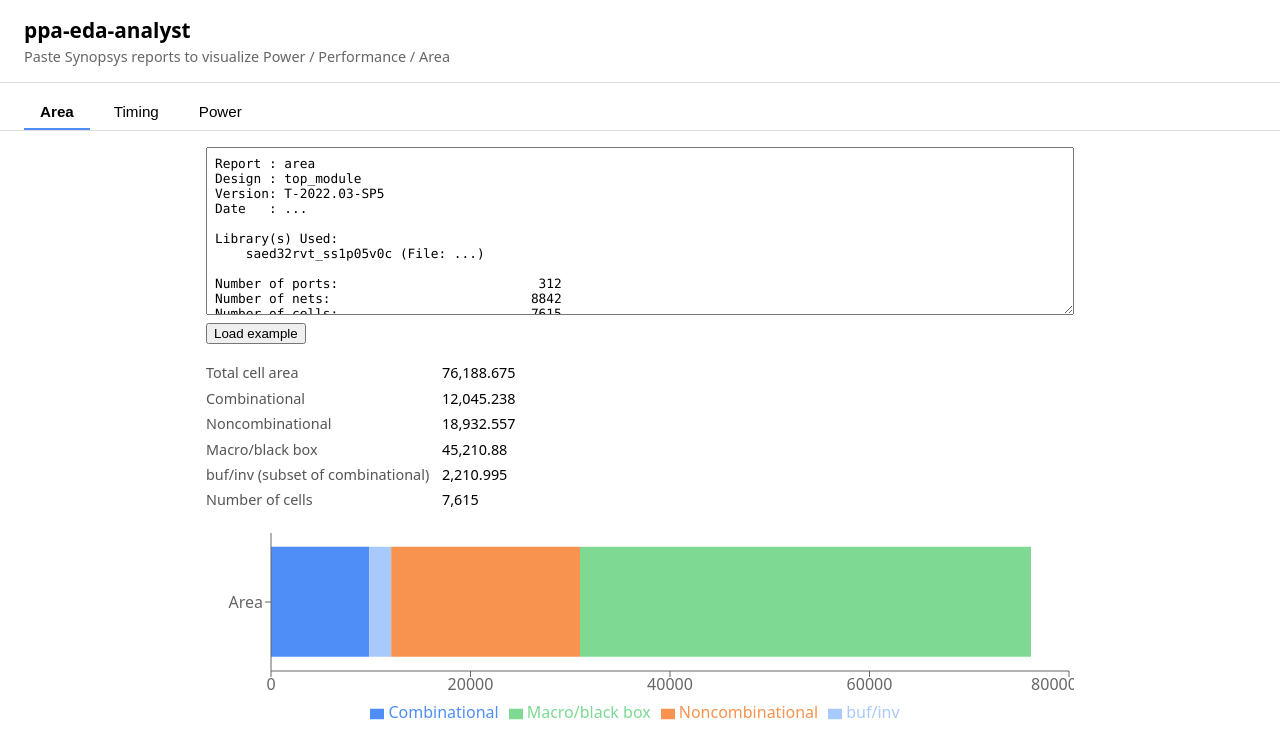
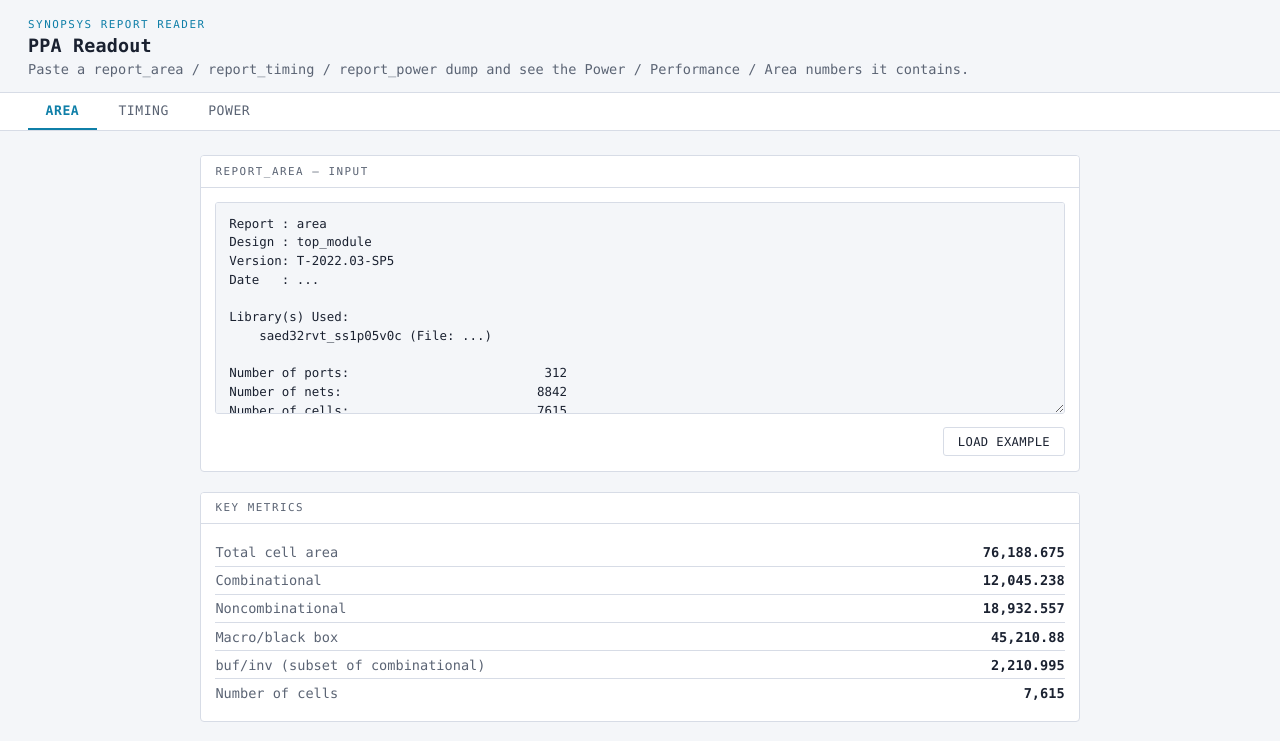
Before and after one commit to kos2001/ppa-eda-agent, a React (Vite) app in the folder dashboard/: page / in a window 1280 px wide. Shown: the top 741 px of the page. Built offline with nearby package versions, Linux system fonts and the light colour scheme.

Commit message:
Design pass: dark/light EDA-instrument aesthetic with report-panel framing

```diff
--- a/dashboard/src/App.css
+++ b/dashboard/src/App.css
@@ -2,42 +2,80 @@
   display: flex;
   flex-direction: column;
   min-height: 100vh;
-  font-family: system-ui, sans-serif;
+  font-family: var(--mono);
+  background: var(--bg);
+  color: var(--text);
 }
+
 .app__header {
-  padding: 1rem 1.5rem;
-  border-bottom: 1px solid #ddd;
+  padding: 1.1rem 1.75rem 0.9rem;
+  border-bottom: 1px solid var(--border);
 }
+
+.app__eyebrow {
+  display: block;
+  font-size: 0.68rem;
+  letter-spacing: 0.14em;
+  text-transform: uppercase;
+  color: var(--accent);
+  margin-bottom: 0.3rem;
+}
+
 .app__header h1 {
   margin: 0;
-  font-size: 1.3rem;
+  font-size: 1.15rem;
+  font-weight: 700;
+  letter-spacing: 0.01em;
+  text-wrap: balance;
 }
+
 .app__header p {
-  margin: 0.2rem 0 0;
-  color: #666;
-  font-size: 0.9rem;
+  margin: 0.3rem 0 0;
+  color: var(--text-dim);
+  font-size: 0.85rem;
 }
+
 .app__tabs {
   display: flex;
-  gap: 0.5rem;
-  padding: 0.75rem 1.5rem 0;
-  border-bottom: 1px solid #ddd;
+  gap: 0.25rem;
+  padding: 0 1.75rem;
+  border-bottom: 1px solid var(--border);
+  background: var(--surface);
 }
+
 .app__tab {
-  padding: 0.5rem 1rem;
+  padding: 0.65rem 1.1rem;
   border: none;
   background: none;
   cursor: pointer;
   border-bottom: 2px solid transparent;
-  font-size: 0.95rem;
+  font-family: var(--mono);
+  font-size: 0.82rem;
+  letter-spacing: 0.04em;
+  text-transform: uppercase;
+  color: var(--text-dim);
+  transition: color 0.15s ease, border-color 0.15s ease;
 }
+
+.app__tab:hover {
+  color: var(--text);
+}
+
 .app__tab--active {
-  border-bottom-color: #4f8ef7;
-  font-weight: 600;
+  border-bottom-color: var(--accent);
+  color: var(--accent);
+  font-weight: 700;
 }
+
+.app__tab:focus-visible {
+  outline: 2px solid var(--accent);
+  outline-offset: -2px;
+}
+
 .app__main {
   flex: 1;
-  max-width: 900px;
+  max-width: 920px;
   width: 100%;
   margin: 0 auto;
+  padding: 0 1.25rem 3rem;
 }
--- a/dashboard/src/App.tsx
+++ b/dashboard/src/App.tsx
@@ -18,8 +18,9 @@ export default function App() {
   return (
     <div className="app">
       <header className="app__header">
-        <h1>ppa-eda-analyst</h1>
-        <p>Paste Synopsys reports to visualize Power / Performance / Area</p>
+        <span className="app__eyebrow">Synopsys report reader</span>
+        <h1>PPA Readout</h1>
+        <p>Paste a report_area / report_timing / report_power dump and see the Power / Performance / Area numbers it contains.</p>
       </header>
       <nav className="app__tabs">
         {TABS.map((t) => (
--- a/dashboard/src/components/AreaTab.tsx
+++ b/dashboard/src/components/AreaTab.tsx
@@ -24,15 +24,25 @@ export default function AreaTab() {
 
   return (
     <div className="tab">
+      <div className="panel">
+        <span className="panel__title">report_area — input</span>
+        <div className="panel__body">
           <ReportInput
             value={text}
             onChange={setText}
             onLoadExample={() => setText(EXAMPLE_AREA_REPORT)}
             placeholder="Paste Design Compiler report_area output here…"
           />
+        </div>
+      </div>
+
       {result && !result.ok && <div className="tab__error">{result.error}</div>}
+
       {result?.ok && (
         <>
+          <div className="panel">
+            <span className="panel__title">key metrics</span>
+            <div className="panel__body">
               <table className="tab__summary">
                 <tbody>
                   <tr><td>Total cell area</td><td>{result.data.totalCellArea.toLocaleString()}</td></tr>
@@ -47,18 +57,26 @@ export default function AreaTab() {
                   )}
                 </tbody>
               </table>
-          <ResponsiveContainer width="100%" height={200}>
+            </div>
+          </div>
+
+          <div className="panel">
+            <span className="panel__title">area breakdown (µm²)</span>
+            <div className="panel__body">
+              <ResponsiveContainer width="100%" height={180}>
                 <BarChart data={chartData} layout="vertical">
-              <XAxis type="number" />
-              <YAxis type="category" dataKey="name" />
-              <Tooltip />
-              <Legend />
-              <Bar dataKey="combinational" stackId="a" fill="#4f8ef7" name="Combinational" />
-              <Bar dataKey="bufInv" stackId="a" fill="#a8c9fb" name="buf/inv" />
-              <Bar dataKey="noncombinational" stackId="a" fill="#f7934f" name="Noncombinational" />
-              <Bar dataKey="macro" stackId="a" fill="#7ed992" name="Macro/black box" />
+                  <XAxis type="number" tick={{ fill: "var(--text-dim)", fontSize: 11 }} stroke="var(--border)" />
+                  <YAxis type="category" dataKey="name" tick={{ fill: "var(--text-dim)", fontSize: 11 }} stroke="var(--border)" />
+                  <Tooltip contentStyle={{ background: "var(--surface-raised)", border: "1px solid var(--border)", fontFamily: "var(--mono)", fontSize: 12 }} />
+                  <Legend wrapperStyle={{ fontFamily: "var(--mono)", fontSize: 11 }} />
+                  <Bar dataKey="combinational" stackId="a" fill="var(--accent)" name="Combinational" />
+                  <Bar dataKey="bufInv" stackId="a" fill="var(--accent-soft)" name="buf/inv" />
+                  <Bar dataKey="noncombinational" stackId="a" fill="var(--warn)" name="Noncombinational" />
+                  <Bar dataKey="macro" stackId="a" fill="var(--good)" name="Macro/black box" />
                 </BarChart>
               </ResponsiveContainer>
+            </div>
+          </div>
         </>
       )}
     </div>
--- a/dashboard/src/components/PowerTab.tsx
+++ b/dashboard/src/components/PowerTab.tsx
@@ -5,7 +5,7 @@ import { parsePower } from "../parsers/parsePower";
 import { EXAMPLE_POWER_REPORT } from "../exampleReports";
 import "./Tabs.css";
 
-const COLORS = ["#4f8ef7", "#f7934f", "#8c8c8c"];
+const SLICE_COLORS = ["var(--accent)", "var(--warn)", "var(--text-dim)"];
 
 export default function PowerTab() {
   const [text, setText] = useState(EXAMPLE_POWER_REPORT);
@@ -21,15 +21,25 @@ export default function PowerTab() {
 
   return (
     <div className="tab">
+      <div className="panel">
+        <span className="panel__title">report_power — input</span>
+        <div className="panel__body">
           <ReportInput
             value={text}
             onChange={setText}
             onLoadExample={() => setText(EXAMPLE_POWER_REPORT)}
             placeholder="Paste PrimePower report_power output here…"
           />
+        </div>
+      </div>
+
       {result && !result.ok && <div className="tab__error">{result.error}</div>}
+
       {result?.ok && (
         <>
+          <div className="panel">
+            <span className="panel__title">key metrics</span>
+            <div className="panel__body">
               <table className="tab__summary">
                 <tbody>
                   <tr><td>Total power</td><td>{result.data.totalPowerMw.toFixed(4)} mW</td></tr>
@@ -39,17 +49,25 @@ export default function PowerTab() {
                   <tr><td>Cell leakage power</td><td>{result.data.cellLeakagePowerMw.toFixed(4)} mW</td></tr>
                 </tbody>
               </table>
-          <ResponsiveContainer width="100%" height={250}>
+            </div>
+          </div>
+
+          <div className="panel">
+            <span className="panel__title">power breakdown</span>
+            <div className="panel__body">
+              <ResponsiveContainer width="100%" height={230}>
                 <PieChart>
-              <Pie data={chartData} dataKey="value" nameKey="name" outerRadius={90} label>
+                  <Pie data={chartData} dataKey="value" nameKey="name" outerRadius={85} label>
                     {chartData.map((_, i) => (
-                  <Cell key={i} fill={COLORS[i % COLORS.length]} />
+                      <Cell key={i} fill={SLICE_COLORS[i % SLICE_COLORS.length]} />
                     ))}
                   </Pie>
-              <Tooltip />
-              <Legend />
+                  <Tooltip contentStyle={{ background: "var(--surface-raised)", border: "1px solid var(--border)", fontFamily: "var(--mono)", fontSize: 12 }} />
+                  <Legend wrapperStyle={{ fontFamily: "var(--mono)", fontSize: 11 }} />
                 </PieChart>
               </ResponsiveContainer>
+            </div>
+          </div>
         </>
       )}
     </div>
--- a/dashboard/src/components/ReportInput.tsx
+++ b/dashboard/src/components/ReportInput.tsx
@@ -19,7 +19,9 @@ export default function ReportInput({
         placeholder={placeholder}
         rows={10}
       />
-      <button onClick={onLoadExample}>Load example</button>
+      <div className="report-input__actions">
+        <button onClick={onLoadExample}>Load example</button>
+      </div>
     </div>
   );
 }
--- a/dashboard/src/components/Tabs.css
+++ b/dashboard/src/components/Tabs.css
@@ -1,38 +1,143 @@
 .tab {
-  padding: 1rem;
-}
-.report-input {
+  padding: 1.5rem 0;
   display: flex;
   flex-direction: column;
-  gap: 0.5rem;
-  margin-bottom: 1rem;
+  gap: 1.25rem;
 }
+
+.panel {
+  border: 1px solid var(--border);
+  border-radius: 4px;
+  background: var(--surface);
+  overflow: hidden;
+}
+
+.panel__title {
+  display: block;
+  padding: 0.55rem 0.9rem;
+  font-size: 0.68rem;
+  letter-spacing: 0.14em;
+  text-transform: uppercase;
+  color: var(--text-dim);
+  border-bottom: 1px solid var(--border);
+  background: var(--surface-raised);
+}
+
+.panel__body {
+  padding: 0.9rem;
+}
+
 .report-input textarea {
-  font-family: ui-monospace, Consolas, monospace;
-  font-size: 0.8rem;
-  padding: 0.5rem;
+  width: 100%;
+  font-family: var(--mono);
+  font-size: 0.78rem;
+  line-height: 1.5;
+  padding: 0.7rem 0.8rem;
+  background: var(--bg);
+  color: var(--text);
+  border: 1px solid var(--border);
+  border-radius: 3px;
+  resize: vertical;
 }
+
+.report-input textarea:focus-visible {
+  outline: 2px solid var(--accent);
+  outline-offset: -1px;
+}
+
+.report-input__actions {
+  display: flex;
+  justify-content: flex-end;
+  margin-top: 0.6rem;
+}
+
 .report-input button {
-  align-self: flex-start;
+  font-family: var(--mono);
+  font-size: 0.76rem;
+  letter-spacing: 0.03em;
+  text-transform: uppercase;
+  padding: 0.4rem 0.85rem;
+  border: 1px solid var(--border);
+  border-radius: 3px;
+  background: var(--surface-raised);
+  color: var(--text);
+  cursor: pointer;
+  transition: border-color 0.15s ease, color 0.15s ease;
 }
+
+.report-input button:hover {
+  border-color: var(--accent);
+  color: var(--accent);
+}
+
 .tab__error {
-  color: #b00020;
-  margin-bottom: 1rem;
+  color: var(--critical);
+  background: var(--critical-soft);
+  border: 1px solid var(--critical);
+  border-radius: 3px;
+  padding: 0.6rem 0.8rem;
+  font-size: 0.82rem;
 }
+
 .tab__summary {
+  width: 100%;
   border-collapse: collapse;
-  margin-bottom: 1rem;
+  font-variant-numeric: tabular-nums;
 }
+
 .tab__summary td {
-  padding: 0.2rem 0.8rem 0.2rem 0;
-  font-size: 0.9rem;
+  padding: 0.35rem 0;
+  font-size: 0.85rem;
+  border-bottom: 1px solid var(--border);
 }
+
+.tab__summary tr:last-child td {
+  border-bottom: none;
+}
+
 .tab__summary td:first-child {
-  color: #555;
+  color: var(--text-dim);
 }
+
+.tab__summary td:last-child {
+  text-align: right;
+  font-weight: 600;
+}
+
 .tab__meta {
   display: flex;
   gap: 1.5rem;
-  margin-bottom: 1rem;
-  font-size: 0.9rem;
+  font-size: 0.82rem;
+  font-variant-numeric: tabular-nums;
 }
+
+.tab__meta span {
+  display: flex;
+  align-items: baseline;
+  gap: 0.4rem;
+}
+
+.tab__meta-label {
+  color: var(--text-dim);
+  text-transform: uppercase;
+  letter-spacing: 0.06em;
+  font-size: 0.68rem;
+}
+
+.pill {
+  display: inline-block;
+  padding: 0.1rem 0.5rem;
+  border-radius: 999px;
+  font-size: 0.72rem;
+  font-weight: 700;
+}
+
+.pill--good {
+  background: var(--good-soft);
+  color: var(--good);
+}
+
+.pill--critical {
+  background: var(--critical-soft);
+  color: var(--critical);
+}
--- a/dashboard/src/index.css
+++ b/dashboard/src/index.css
@@ -1,9 +1,63 @@
 :root {
+  --bg: #f4f6f9;
+  --surface: #ffffff;
+  --surface-raised: #ffffff;
+  --border: #d7dce6;
+  --text: #1a2130;
+  --text-dim: #5b6474;
+  --accent: #0f7fa8;
+  --accent-soft: #d8eef5;
+  --good: #1f9d5c;
+  --good-soft: #e1f5ea;
+  --critical: #c9333f;
+  --critical-soft: #fbe4e6;
+  --warn: #9a6b00;
+  --warn-soft: #faf0d6;
+
+  --mono: ui-monospace, "SF Mono", "Cascadia Code", "Roboto Mono", Consolas,
+    monospace;
+
   color-scheme: light dark;
   font-synthesis: none;
   text-rendering: optimizeLegibility;
   -webkit-font-smoothing: antialiased;
   -moz-osx-font-smoothing: grayscale;
+}
+
+@media (prefers-color-scheme: dark) {
+  :root:not([data-theme="light"]) {
+    --bg: #0b0e14;
+    --surface: #131826;
+    --surface-raised: #171d2d;
+    --border: #232a3d;
+    --text: #d7dce6;
+    --text-dim: #7c869c;
+    --accent: #4fc3e8;
+    --accent-soft: #16303c;
+    --good: #34d399;
+    --good-soft: #113328;
+    --critical: #f2495c;
+    --critical-soft: #3a1620;
+    --warn: #e8b339;
+    --warn-soft: #362a0e;
+  }
+}
+
+:root[data-theme="dark"] {
+  --bg: #0b0e14;
+  --surface: #131826;
+  --surface-raised: #171d2d;
+  --border: #232a3d;
+  --text: #d7dce6;
+  --text-dim: #7c869c;
+  --accent: #4fc3e8;
+  --accent-soft: #16303c;
+  --good: #34d399;
+  --good-soft: #113328;
+  --critical: #f2495c;
+  --critical-soft: #3a1620;
+  --warn: #e8b339;
+  --warn-soft: #362a0e;
 }
 
 * {
@@ -17,10 +71,21 @@ body,
   height: 100%;
 }
 
+body {
+  background: var(--bg);
+  color: var(--text);
+}
+
 code {
-  font-family: ui-monospace, Consolas, monospace;
+  font-family: var(--mono);
   font-size: 0.85em;
-  padding: 0.1em 0.35em;
-  background: #f4f3ec;
-  border-radius: 4px;
+  padding: 0.1em 0.4em;
+  background: var(--accent-soft);
+  color: var(--accent);
+  border-radius: 3px;
 }
+
+::selection {
+  background: var(--accent);
+  color: var(--surface);
+}
```
Also changed, not shown: dashboard/src/components/TimingTab.tsx (+33 -7 lines). Lines whose indentation alone changed are shown as unchanged.
